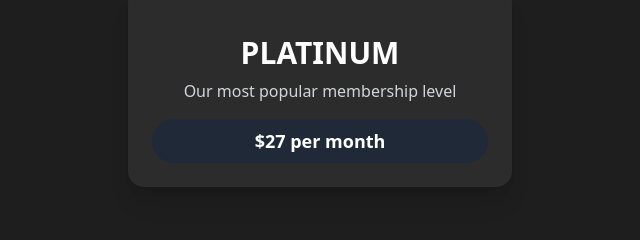
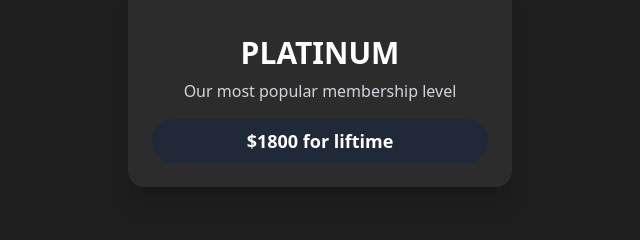
Before and after one commit to kumargovind197/pre-plannedcommunity, a plain HTML site: page index.html in a window 1280 px wide. Shown: the part 1735-1975 px from the top of the page, 320-960 px from the left. Drawn offline with nearby package versions, Linux system fonts and the light colour scheme.

Commit message:
Update index.html with latest changes

```diff
--- a/index.html
+++ b/index.html
@@ -103,7 +103,7 @@
 
    <!-- This button must be in your HTML -->
 <div onclick="handleJoinPlatinum()" class="bg-gray-800 hover:bg-gray-700 transition text-white text-lg py-2 rounded-full font-semibold cursor-pointer">
-  $27 per month
+  $1800 for liftime
 </div>
 
   </div>
```
